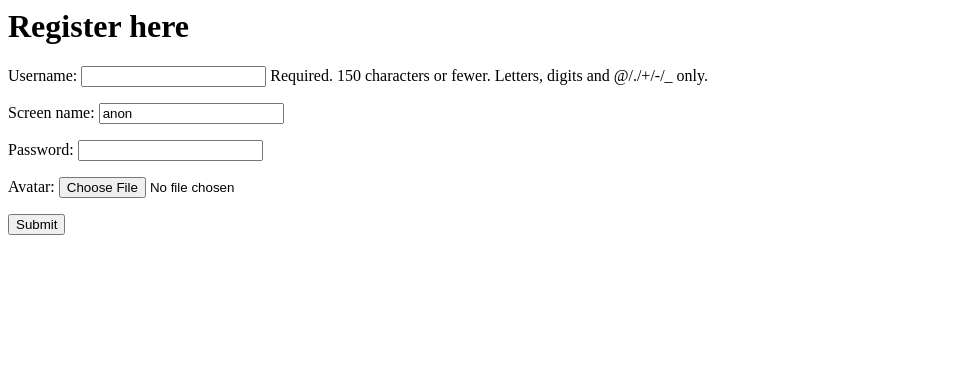
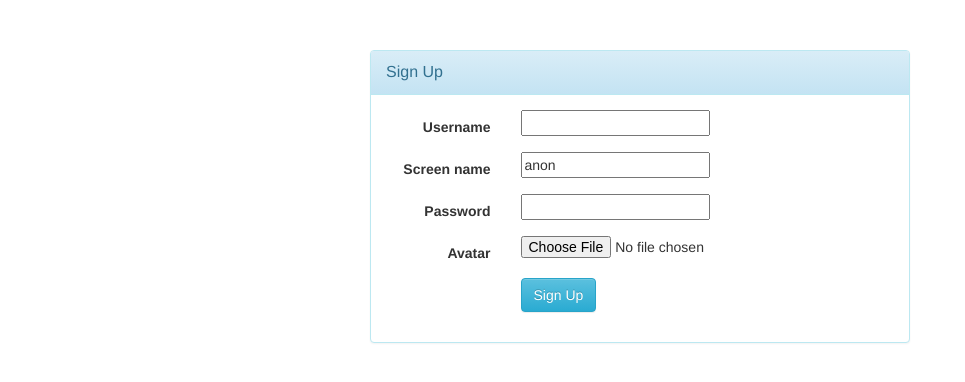
Before and after one commit to dchen121/LiquorQuicker, a Django app: page /profile/signup/ in a window 1280 px wide. Shown: the top 382 px of the page, without its empty margins (0-965 px from the left). Run offline with Django 3.2, Linux system fonts and the light colour scheme; some libraries are stand-ins or nearby versions.

Commit message:
helped richard push changes to signup template

```diff
--- a/LiquorQuicker/UserProfile/templates/UserProfile/signup.html
+++ b/LiquorQuicker/UserProfile/templates/UserProfile/signup.html
@@ -1,8 +1,49 @@
 {% load staticfiles %}
 
-<h1> Register here </h1>
-<form method = "POST" action = "" enctype="multipart/form-data">
-	{% csrf_token %}
-	{{form.as_p}}
-	<input type = "submit">
-</form>
+<DOCTYPE! html>
+<html>
+<head>
+<!-- Latest compiled and minified CSS -->
+<link rel="stylesheet" href="https://maxcdn.bootstrapcdn.com/bootstrap/3.3.5/css/bootstrap.min.css" integrity="sha512-dTfge/zgoMYpP7QbHy4gWMEGsbsdZeCXz7irItjcC3sPUFtf0kuFbDz/ixG7ArTxmDjLXDmezHubeNikyKGVyQ==" crossorigin="anonymous">
+
+<!-- Optional theme -->
+<link rel="stylesheet" href="https://maxcdn.bootstrapcdn.com/bootstrap/3.3.5/css/bootstrap-theme.min.css" integrity="sha384-aUGj/X2zp5rLCbBxumKTCw2Z50WgIr1vs/PFN4praOTvYXWlVyh2UtNUU0KAUhAX" crossorigin="anonymous">
+
+<!-- Latest compiled and minified JavaScript -->
+<script src="https://maxcdn.bootstrapcdn.com/bootstrap/3.3.5/js/bootstrap.min.js" integrity="sha512-K1qjQ+NcF2TYO/eI3M6v8EiNYZfA95pQumfvcVrTHtwQVDG+aHRqLi/ETn2uB+1JqwYqVG3LIvdm9lj6imS/pQ==" crossorigin="anonymous"></script>
+</head>
+<body>
+
+
+
+
+
+<div class="container">
+        <div id="signupbox" style="margin-top:50px" class="mainbox col-md-6 col-md-offset-3 col-sm-8 col-sm-offset-2">
+                    <div class="panel panel-info">
+                        <div class="panel-heading">
+                            <div class="panel-title">Sign Up</div>
+                        </div>
+                        <div class="panel-body" >
+                            <form id="signupform" class="form-horizontal" role="form">
+
+                                {% for field in form %}
+                                    <div class="form-group">
+                                    {{ field.errors }}
+                                    <label class="col-md-3 control-label">{{ field.label }} </label>
+                                    <div class="col-md-9">
+                                        {{ field }}
+                                    </div>
+                                </div>
+                                {% endfor %}
+
+                                <div class="form-group">
+                                    <!-- Button -->
+                                    <div class="col-md-offset-3 col-md-9">
+                                        <button id="btn-signup" type="button" class="btn btn-info"><i class="icon-hand-right"></i> Sign Up</button>
+                                    </div>
+                                </div>
+
+                            </form>
+                         </div>
+                    </div>
```
Also changed, not shown: LiquorQuicker/db.sqlite3.
